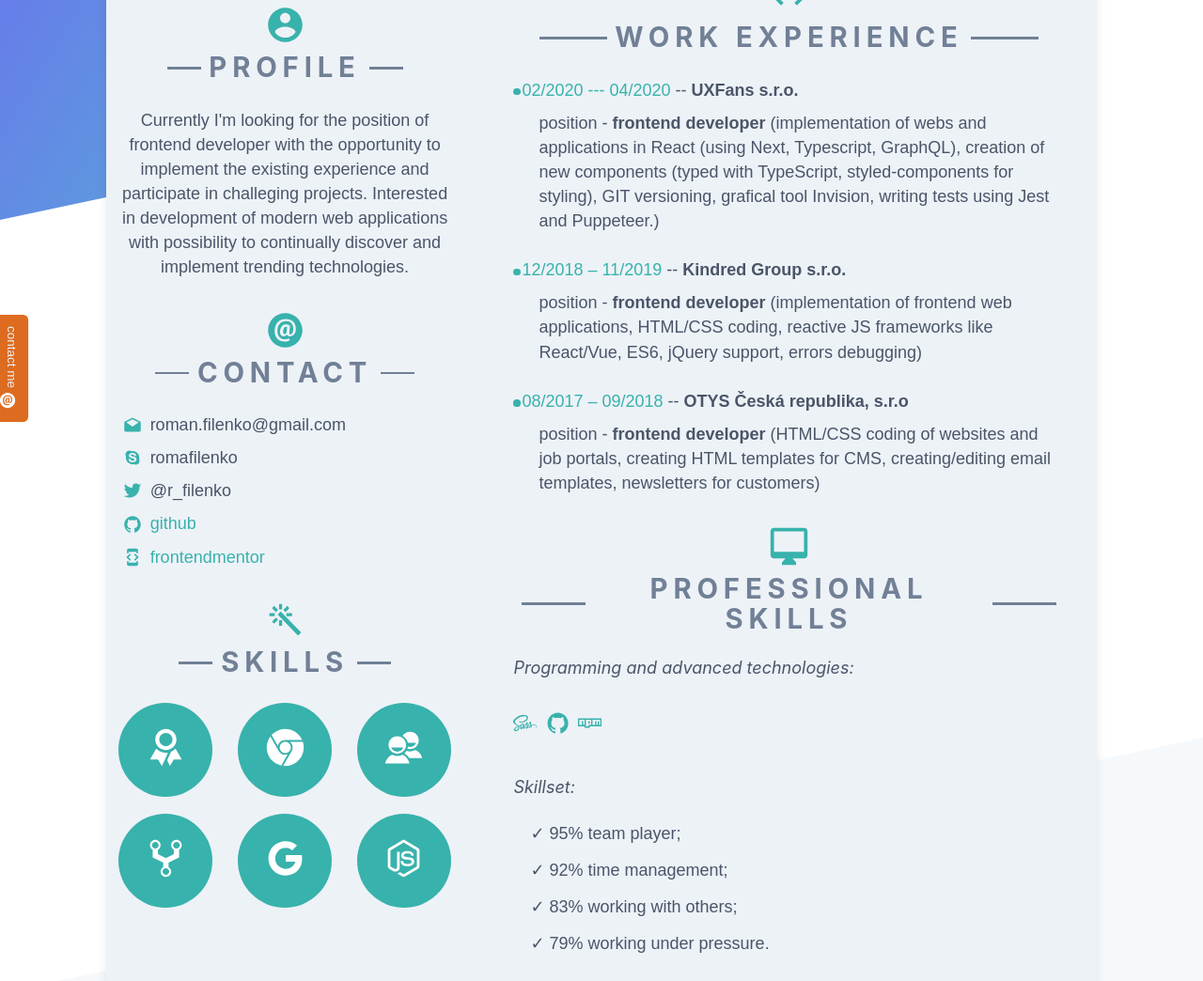
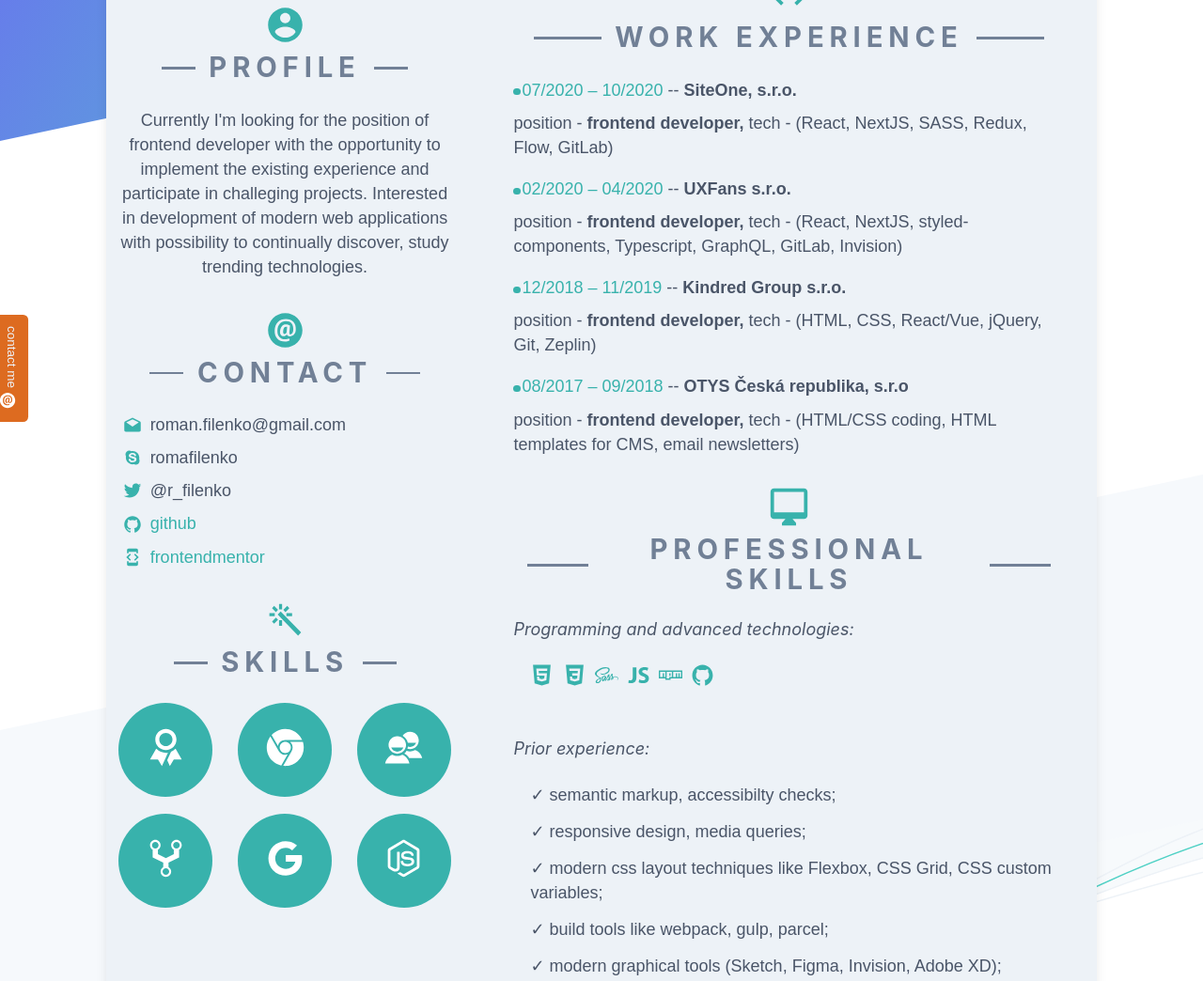
Before and after one commit to rfilenko/gatsbyCV, a Gatsby site: page / in a window 1280 px wide. Shown: the part 320-1364 px from the top of the page at 94% size. Built offline with nearby package versions, Linux system fonts and the light colour scheme; Gatsby itself is replaced by a stand-in of ours.

Commit message:
added new workplace, separate Icon component, smaller css tweaks

```diff
--- a/src/components/Contact.js
+++ b/src/components/Contact.js
@@ -32,6 +32,7 @@ const Contact = () => {
             className="contact-link"
             href="https://github.com/rfilenko"
             target="_blank"
+            rel="noopener noreferrer"
           >
             <IoLogoGithub color="#38b2ac" fontSize="20px" />
             github
@@ -42,6 +43,7 @@ const Contact = () => {
             className="contact-link"
             href="https://www.frontendmentor.io/profile/rfilenko"
             target="_blank"
+            rel="noopener noreferrer"
           >
             <MdDeveloperMode color="#38b2ac" fontSize="20px" />
             frontendmentor
--- a/src/components/Education.js
+++ b/src/components/Education.js
@@ -3,18 +3,26 @@ import { IoMdSchool, IoMdCodeWorking } from "react-icons/io"
 import experience from "../data/experience"
 
 const Education = () => {
-  //get markup for single work place
+  //get markup for a single work place
   const workPlace = experience.map(place => {
     return (
-      <p key={place.time}>
+      <div key={place.time}>
         {" "}
         <time dateTime={place.dateTime}>{place.time} </time>
         --<b> {place.company}</b>
         <br />
-        <span>
-          position - <b>{place.role}</b> ({place.position})
-        </span>
-      </p>
+        <details>
+          <summary>
+            <div>
+              position - <b> {place.role},</b>
+              {!!place.technologies && (
+                <span> tech - ({place.technologies})</span>
+              )}
+            </div>
+          </summary>
+          ({place.position})
+        </details>
+      </div>
     )
   })
   return (
--- /dev/null
+++ b/src/components/IconPrimary.js
@@ -0,0 +1,32 @@
+import React from "react"
+import {
+  IoLogoSass,
+  IoLogoGithub,
+  IoLogoNpm,
+  IoLogoJavascript,
+  IoLogoHtml5,
+  IoLogoCss3,
+  IoLogoChrome,
+} from "react-icons/io"
+
+const IconPrimary = ({ variant, clr = "#38b2ac", fs = "45px" }) => {
+  switch (variant) {
+    case "IoLogoHtml5":
+      return <IoLogoHtml5 color={clr} fontSize={fs} />
+    case "IoLogoCss3":
+      return <IoLogoCss3 color={clr} fontSize={fs} />
+    case "IoLogoSass":
+      return <IoLogoSass color={clr} fontSize={fs} />
+    case "IoLogoGithub":
+      return <IoLogoGithub color={clr} fontSize={fs} />
+    case "IoLogoNpm":
+      return <IoLogoNpm color={clr} fontSize={fs} />
+    case "IoLogoJavascript":
+      return <IoLogoJavascript color={clr} fontSize={fs} />
+
+    default:
+      return <IoLogoChrome color="#38b2ac" fontSize="45px" />
+  }
+}
+
+export default IconPrimary
--- a/src/components/Personal.js
+++ b/src/components/Personal.js
@@ -37,8 +37,8 @@ const Personal = () => {
           Currently I'm looking for the position of frontend developer with the
           opportunity to implement the existing experience and participate in
           challeging projects. Interested in development of modern web
-          applications with possibility to continually discover and implement
-          trending technologies.
+          applications with possibility to continually discover, study trending
+          technologies.
         </p>
       </div>
     </>
--- a/src/components/ProfSkills.js
+++ b/src/components/ProfSkills.js
@@ -1,11 +1,15 @@
 import React from "react"
-import {
-  IoMdDesktop,
-  IoLogoSass,
-  IoLogoGithub,
-  IoLogoNpm,
-} from "react-icons/io"
+import { IoMdDesktop } from "react-icons/io"
+import IconPrimary from "./IconPrimary"
 
+const iconsArr = [
+  "IoLogoHtml5",
+  "IoLogoCss3",
+  "IoLogoSass",
+  "IoLogoJavascript",
+  "IoLogoNpm",
+  "IoLogoGithub",
+]
 const ProfSkills = () => {
   return (
     <section className="professional skills">
@@ -16,22 +20,26 @@ const ProfSkills = () => {
       <div className="description">
         <article className="tech">
           <h3>Programming and advanced technologies:</h3>
-          <div className="prof-icons">
-            <IoLogoSass color="#38b2ac" fontSize="45px" />
-            <IoLogoGithub color="#38b2ac" fontSize="45px" />
-            <IoLogoNpm color="#38b2ac" fontSize="45px" />
-          </div>
+          <ul className="prof-icons">
+            {iconsArr.map((i, idx) => {
+              return (
+                <li key={idx}>
+                  <IconPrimary variant={i} fs="25px" />
+                </li>
+              )
+            })}
+          </ul>
         </article>
 
-        <article className="skillset">
+        {/* <article className="skillset">
           <h3>Skillset:</h3>
           <ul>
-            <li>✓ 95% team player;</li>
-            <li>✓ 92% time management;</li>
-            <li>✓ 83% working with others;</li>
-            <li>✓ 79% working under pressure.</li>
+            <li>✓ team player;</li>
+            <li>✓ time management;</li>
+            <li>✓ cooperation with others;</li>
+            <li>✓ work under pressure.</li>
           </ul>
-        </article>
+        </article> */}
 
         <article className="prior-experience">
           <h3>Prior experience:</h3>
@@ -39,10 +47,10 @@ const ProfSkills = () => {
             <li>✓ semantic markup, accessibilty checks;</li>
             <li>✓ responsive design, media queries;</li>
             <li>
-              ✓ modern css layout techniques like flexbox, css grid, css custom
+              ✓ modern css layout techniques like Flexbox, CSS Grid, CSS custom
               variables;
             </li>
-            <li>✓ build tools like webpack/gulp;</li>
+            <li>✓ build tools like webpack, gulp, parcel;</li>
             <li>
               ✓ modern graphical tools (Sketch, Figma, Invision, Adobe XD);
             </li>
--- a/src/components/scss/_experience.scss
+++ b/src/components/scss/_experience.scss
@@ -1,12 +1,21 @@
 // .work.experience section
-.work.experience {
-  p {
+.experience {
+  div {
     text-align: left;
-    span {
-      padding-left: 1.5rem;
-      margin-top: 0.5rem;
-      display: block;
-    }
+  }
+}
+details {
+  margin-bottom: 1rem;
+  color: lightslategrey;
+}
+summary {
+  display: flex;
+  align-items: baseline;
+  color: var(--dark-grey);
+
+  div {
+    margin-top: 0.5rem;
+    display: inline-block;
   }
 }
 time {
--- a/src/components/scss/main.scss
+++ b/src/components/scss/main.scss
@@ -81,7 +81,7 @@ h2 {
       width: 2rem;
       height: 0.1em;
       background-color: var(--light-grey);
-      margin: 0.3em;
+      margin: 0.5em;
     }
   }
 }
--- a/src/data/experience.js
+++ b/src/data/experience.js
@@ -1,16 +1,27 @@
 const experience = [
   {
+    dateTime: "2020-07 --- 2020-10",
+    time: "07/2020 – 10/2020",
+    company: "SiteOne, s.r.o.",
+    role: "frontend developer",
+    technologies: "React, NextJS, SASS, Redux, Flow, GitLab",
+    position: `implementation of webs and applications in React (using NextJS, Redux, FLow), creation of new components, SASS and styled-components for styling, version control in GitLab, writing E2E tests Cypress, Sentry for QA.`,
+  },
+  {
     dateTime: "2020-02 --- 2020-04",
-    time: "02/2020 --- 04/2020",
+    time: "02/2020 – 04/2020",
     company: "UXFans s.r.o.",
     role: "frontend developer",
-    position: `implementation of webs and applications in React (using Next, Typescript, GraphQL), creation of new components (typed with TypeScript, styled-components for styling), GIT versioning, grafical tool Invision, writing tests using Jest and Puppeteer.`,
+    technologies:
+      "React, NextJS, styled-components, Typescript, GraphQL, GitLab, Invision",
+    position: `implementation of webs and applications in React (using NextJS, Typescript, GraphQL), creation of new components (typed with TypeScript, styled-components for styling), GIT versioning(GitLab), grafical tool Invision, writing tests using Jest and Puppeteer.`,
   },
   {
     dateTime: "2018-12 --- 2019-11",
     time: "12/2018 – 11/2019",
     company: "Kindred Group s.r.o.",
     role: "frontend developer",
+    technologies: "HTML, CSS, React/Vue, jQuery, Git, Zeplin",
     position: `implementation of frontend web
   applications, HTML/CSS coding, reactive JS frameworks like React/Vue, ES6, jQuery support, errors debugging`,
   },
@@ -19,6 +30,7 @@ const experience = [
     time: "08/2017 – 09/2018",
     company: "OTYS Česká republika, s.r.o",
     role: "frontend developer",
+    technologies: "HTML/CSS coding, HTML templates for CMS, email newsletters",
     position: `HTML/CSS coding of websites and
   job portals, creating HTML templates for CMS, creating/editing
   email templates, newsletters for customers`,
```
Also changed, not shown: 1 other file.
